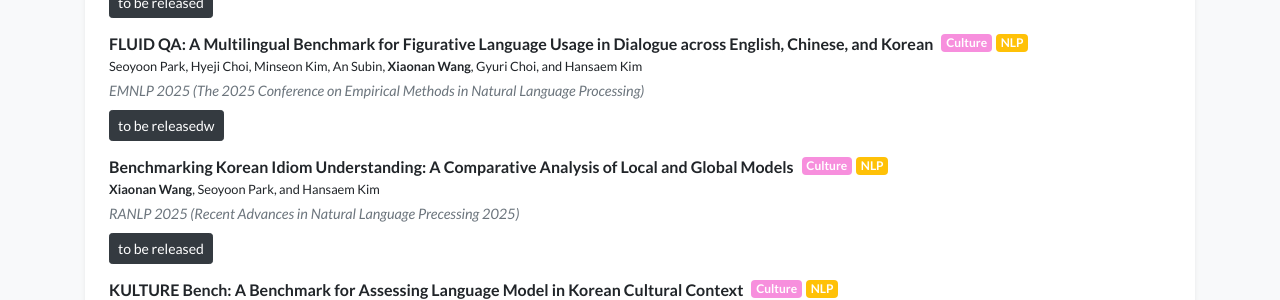
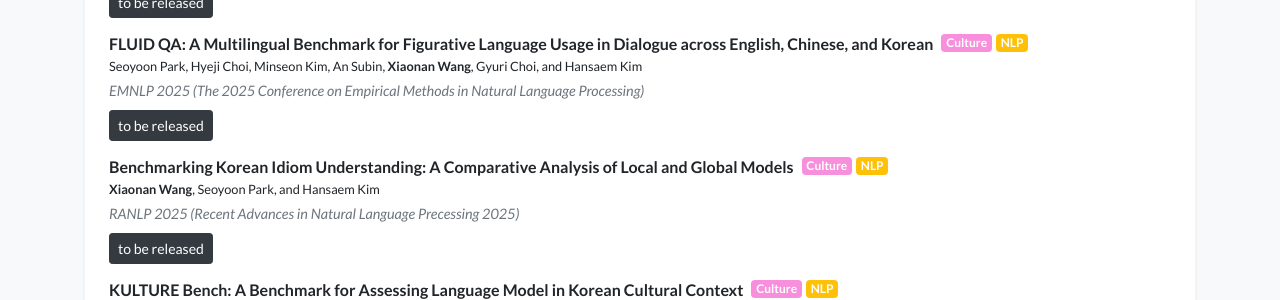
Before and after one commit to wangxiaonan-git/wangxiaonan-git.github.io, a Jekyll site: the page built from index.html, in a window 1280 px wide and 900 px high, scrolled down 1010 px. Shown: the part 417-717 px from the top of the window. Built offline with Jekyll 4.4.1, drawn with Linux system fonts in a browser that asks for light colours; a style sheet for code colours, icons or effects is not loaded.

Commit message:
Update index.html

```diff
--- a/index.html
+++ b/index.html
@@ -71,7 +71,7 @@ num_selected: 10
             Seoyoon Park, Hyeji Choi, Minseon Kim, An Subin, <strong>Xiaonan Wang</strong>,  Gyuri Choi, and Hansaem Kim
           </p>
           <p class="text-muted font-italic mb-2" style="font-size: 0.9rem;">EMNLP 2025 (The 2025 Conference on Empirical Methods in Natural Language Processing)</p>
-          <a href="" class="btn btn-sm btn-dark">to be releasedw</a>
+          <a href="" class="btn btn-sm btn-dark">to be released</a>
         </div>
 
         <div class="mb-3">
```
